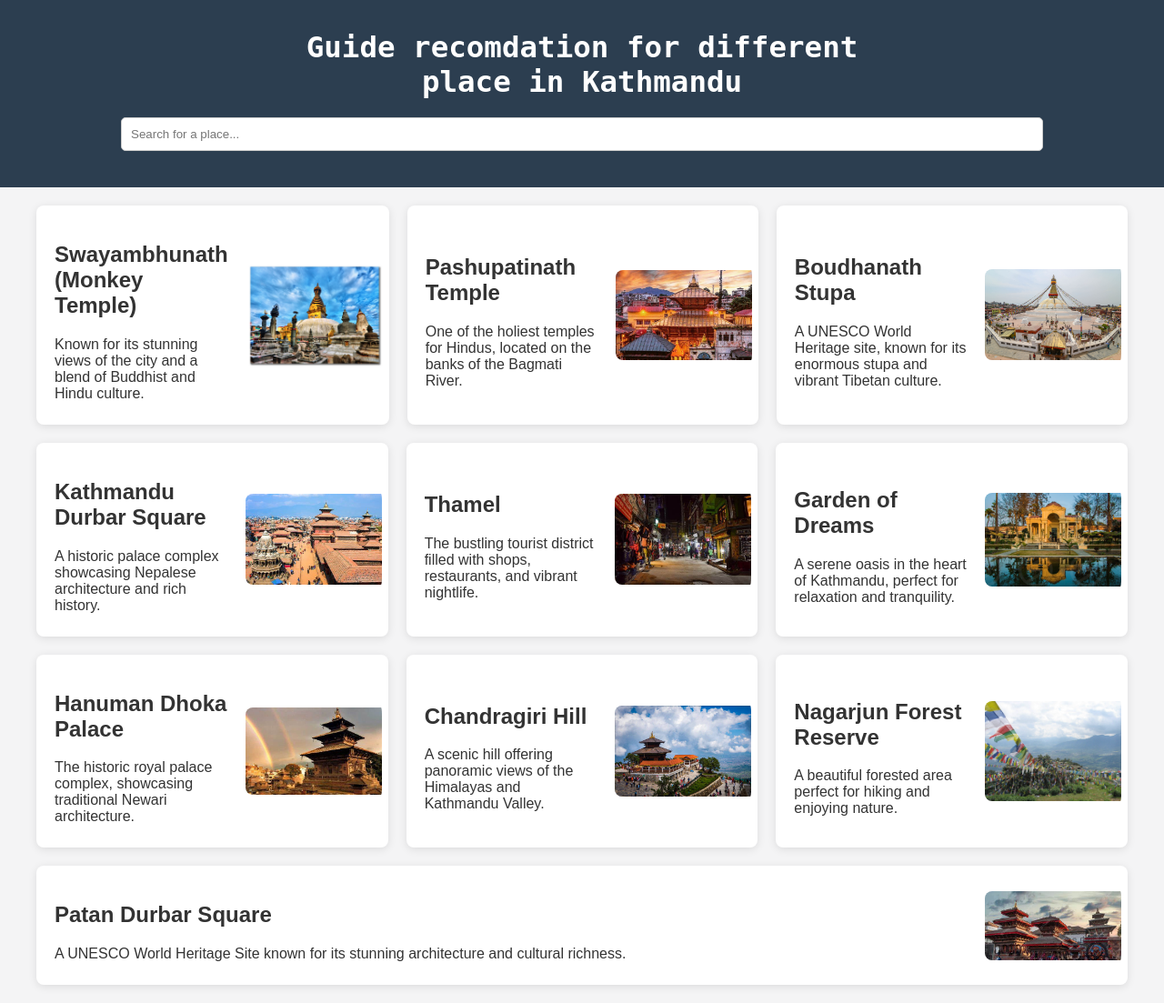
After one commit to Arpanpaudel2003/IdeaX-Deadpool, a Django app: page /places/ in a window 1280 px wide. The commit adds this page. Shown: the whole page at 91% size. Run offline with Django 5.2, Linux system fonts and the light colour scheme.

Commit message:
Places recommendations

```diff
--- a/LanguageBarrier/App/urls.py
+++ b/LanguageBarrier/App/urls.py
@@ -9,6 +9,8 @@ urlpatterns = [
     path('blog/update/<int:pk>/', views.updatePost, name='update_post'),
     path('blog/delete/<int:pk>/', views.deletePost, name='delete_post'),
     path('translate/', views.translate, name='translate'),
-    path('weather/', views.weather, name = 'weather')
+    path('weather/', views.weather, name = 'weather'),
+    path('places/',views.places,name = 'places'),
+    path('places/guides.html', views.guides)
 
 ]
--- a/LanguageBarrier/App/views.py
+++ b/LanguageBarrier/App/views.py
@@ -86,3 +86,9 @@ def weather(request):
         city = ''
         data ={}
     return render (request, 'weather.html',{'city':city, 'data':data})
+
+def places(request):
+    return render(request,'places.html')
+
+def guides(request):
+    return render(request,'guides.html')
--- a/LanguageBarrier/LanguageBarrier/settings.py
+++ b/LanguageBarrier/LanguageBarrier/settings.py
@@ -119,7 +119,13 @@ USE_TZ = True
 
 STATIC_URL = 'static/'
 
+MEDIA_URL = '/images/'
+
 # Default primary key field type
 # https://docs.djangoproject.com/en/5.0/ref/settings/#default-auto-field
 
 DEFAULT_AUTO_FIELD = 'django.db.models.BigAutoField'
+
+STATICFILES_DIRS = [
+    BASE_DIR / "static",
+]
--- a/LanguageBarrier/templates/home.html
+++ b/LanguageBarrier/templates/home.html
@@ -139,10 +139,6 @@ footer a:hover {
         <a id = 'logo' href="{% url '' %} "><div class="logo">MyWebsite</div></a>
         <ul class="nav-links">
             <li><a href="{% url '' %}"><span>Home</span></a></li>
-            <li><a href="{% url 'translate' %}"><span>Translation</span></a></li>
-            <li><a href="{% url 'currency' %}"><span>Currency</span></a></li>
-            <li><a href="{% url 'map' %}"><span>Map</span></a></li>
-            <li><a href="{% url 'blog' %}"><span>Blog</span></a></li>
             <li><a href="about.html">About</a></li>
             <li><a href="contact.html">Contact</a></li>
         </ul>
@@ -182,7 +178,7 @@ footer a:hover {
                 <h3>Weather</h3>
                 <p>Get the latest weather updates for your location and beyond.</p>
             </a>
-            <a href="guides.html" class="grid-item">
+            <a href="{% url 'places' %}" class="grid-item">
                 <i>📚</i>
                 <h3>Guides</h3>
                 <p>Explore guides for travel tips, culture, and more!</p>
--- /dev/null
+++ b/LanguageBarrier/templates/places.html
@@ -0,0 +1,210 @@
+{% load static %}
+<!DOCTYPE html>
+<html lang="en">
+<head>
+    <meta charset="UTF-8">
+    <meta name="viewport" content="width=device-width, initial-scale=1.0">
+    <title>Kathmandu Tourist Guide</title>
+    <style>
+        body {
+    font-family: Arial, sans-serif;
+    margin: 0;
+    padding: 0;
+    background-color: #f4f4f5;
+    color: #333;
+}
+
+header {
+    background-color:#2c3e50;
+    color: white;
+    padding: 20px;
+    text-align: center;
+}
+
+h1 {
+    margin: 0;
+    font-size: 2.5em;
+}
+
+#searchBar {
+    width: 80%;
+    padding: 10px;
+    margin: 20px auto;
+    display: block;
+    border: 1px solid #ccc;
+    border-radius: 5px;
+}
+
+.container {
+    max-width: 1200px;
+    margin: auto;
+    padding: 20px;
+}
+
+.places-list {
+    display: flex;
+    flex-wrap: wrap;
+    gap: 20px;
+}
+
+.place {
+    background: white;
+    border-radius: 8px;
+    box-shadow: 0 2px 10px rgba(0, 0, 0, 0.1);
+    flex: 1 1 calc(33.333% - 20px);
+    display: flex;
+    align-items: center;
+    transition: transform 0.3s;
+    cursor: pointer;
+}
+
+.place:hover {
+    transform: translateY(-5px);
+}
+
+.place-description {
+    padding: 20px;
+    flex: 1;
+}
+
+.place-img {
+    width: 150px;
+    height: auto;
+    border-radius: 8px;
+    padding-right: 7px;
+}
+
+.guides-list {
+    display: flex;
+    flex-direction: column;
+    gap: 20px;
+}
+
+.guide-profile {
+    background: white;
+    padding: 20px;
+    border-radius: 8px;
+    box-shadow: 0 2px 10px rgba(0, 0, 0, 0.1);
+}
+
+h3 {
+    margin-top: 0;
+    color: #2c3e50;
+}
+
+p {
+    margin: 5px 0;
+}
+    </style>
+</head>
+<body>
+
+    <header>
+        <pre><h1>Guide recomdation for different
+place in Kathmandu</h1></pre>
+        <input type="text" id="searchBar" placeholder="Search for a place..." oninput="filterPlaces()">
+    </header>
+
+    <div class="container">
+        <div class="places-list" id="placesList">
+            <div class="place" onclick="location.href='guides.html?place=swayambhunath'">
+                <div class="place-description">
+                    <h2>Swayambhunath (Monkey Temple)</h2>
+                    <p>Known for its stunning views of the city and a blend of Buddhist and Hindu culture.</p>
+                </div>
+                <img src="{% static '/images/swayambhunath.jpg'%}" alt="Swayambhunath" class="place-img">
+            </div>
+
+            <div class="place" onclick="location.href='guides.html?place=pashupatinath'">
+                <div class="place-description">
+                    <h2>Pashupatinath Temple</h2>
+                    <p>One of the holiest temples for Hindus, located on the banks of the Bagmati River.</p>
+                </div>
+                <img src="{% static '/images/pashupatinath.jpg'%}" alt="Pashupatinath" class="place-img">
+            </div>
+
+            <div class="place" onclick="location.href='guides.html?place=boudhanath'">
+                <div class="place-description">
+                    <h2>Boudhanath Stupa</h2>
+                    <p>A UNESCO World Heritage site, known for its enormous stupa and vibrant Tibetan culture.</p>
+                </div>
+                <img src="{% static '/images/boudhanath.jpg'%}" alt="Boudhanath" class="place-img">
+            </div>
+
+            <div class="place" onclick="location.href='guides.html?place=durbarSquare'">
+                <div class="place-description">
+                    <h2>Kathmandu Durbar Square</h2>
+                    <p>A historic palace complex showcasing Nepalese architecture and rich history.</p>
+                </div>
+                <img src="{% static '/images/durbarsquare.jpg'%}" alt="Durbar Square" class="place-img">
+            </div>
+
+            <div class="place" onclick="location.href='guides.html?place=thamel'">
+                <div class="place-description">
+                    <h2>Thamel</h2>
+                    <p>The bustling tourist district filled with shops, restaurants, and vibrant nightlife.</p>
+                </div>
+                <img src="{% static '/images/thamel.jpg'%}" alt="Thamel" class="place-img">
+            </div>
+
+            <div class="place" onclick="location.href='guides.html?place=gardenOfDreams'">
+                <div class="place-description">
+                    <h2>Garden of Dreams</h2>
+                    <p>A serene oasis in the heart of Kathmandu, perfect for relaxation and tranquility.</p>
+                </div>
+                <img src="{% static '/images/gardenOfDreams.jpg'%}" alt="Garden of Dreams" class="place-img">
+            </div>
+
+            <div class="place" onclick="location.href='guides.html?place=hanumanDhoka'">
+                <div class="place-description">
+                    <h2>Hanuman Dhoka Palace</h2>
+                    <p>The historic royal palace complex, showcasing traditional Newari architecture.</p>
+                </div>
+                <img src="{% static '/images/hanumanDhoka.jpg'%}" alt="Hanuman Dhoka" class="place-img">
+            </div>
+
+            <div class="place" onclick="location.href='guides.html?place=chandragiri'">
+                <div class="place-description">
+                    <h2>Chandragiri Hill</h2>
+                    <p>A scenic hill offering panoramic views of the Himalayas and Kathmandu Valley.</p>
+                </div>
+                <img src="{% static '/images/chandragiri.jpg'%}" alt="Chandragiri Hill" class="place-img">
+            </div>
+
+            <div class="place" onclick="location.href='guides.html?place=nagarjun'">
+                <div class="place-description">
+                    <h2>Nagarjun Forest Reserve</h2>
+                    <p>A beautiful forested area perfect for hiking and enjoying nature.</p>
+                </div>
+                <img src="{% static '/images/nagarjun.jpg'%}" alt="Nagarjun Forest Reserve" class="place-img">
+            </div>
+
+            <div class="place" onclick="location.href='guides.html?place=patan'">
+                <div class="place-description">
+                    <h2>Patan Durbar Square</h2>
+                    <p>A UNESCO World Heritage Site known for its stunning architecture and cultural richness.</p>
+                </div>
+                <img src="{% static '/images/patan.jpg'%}" alt="Patan Durbar Square" class="place-img">
+            </div>
+        </div>
+    </div>
+
+    <script>
+        // Function to filter places based on search input
+        function filterPlaces() {
+            const searchInput = document.getElementById('searchBar').value.toLowerCase();
+            const places = document.querySelectorAll('.place');
+
+            places.forEach(place => {
+                const placeName = place.querySelector('h2').textContent.toLowerCase();
+                if (placeName.includes(searchInput)) {
+                    place.style.display = 'flex';
+                } else {
+                    place.style.display = 'none';
+                }
+            });
+        }
+    </script>
+
+</body>
+</html>
```
Also changed, not shown: LanguageBarrier/templates/blog.html (+5 -7 lines), LanguageBarrier/templates/currency.html (+6 -7 lines), LanguageBarrier/templates/guides.html (added, +218 -0 lines), LanguageBarrier/static/images/boudhanath.jpg (added), LanguageBarrier/static/images/chandragiri.jpg (added), LanguageBarrier/static/images/durbarsquare.jpg (added), LanguageBarrier/static/images/gardenOfDreams.jpg (added), LanguageBarrier/static/images/hanumanDhoka.jpg (added), LanguageBarrier/static/images/nagarjun.jpg (added), LanguageBarrier/static/images/pashupatinath.jpg (added), LanguageBarrier/static/images/patan.jpg (added), LanguageBarrier/static/images/swayambhunath.jpg (added), LanguageBarrier/static/images/thamel.jpg (added).
